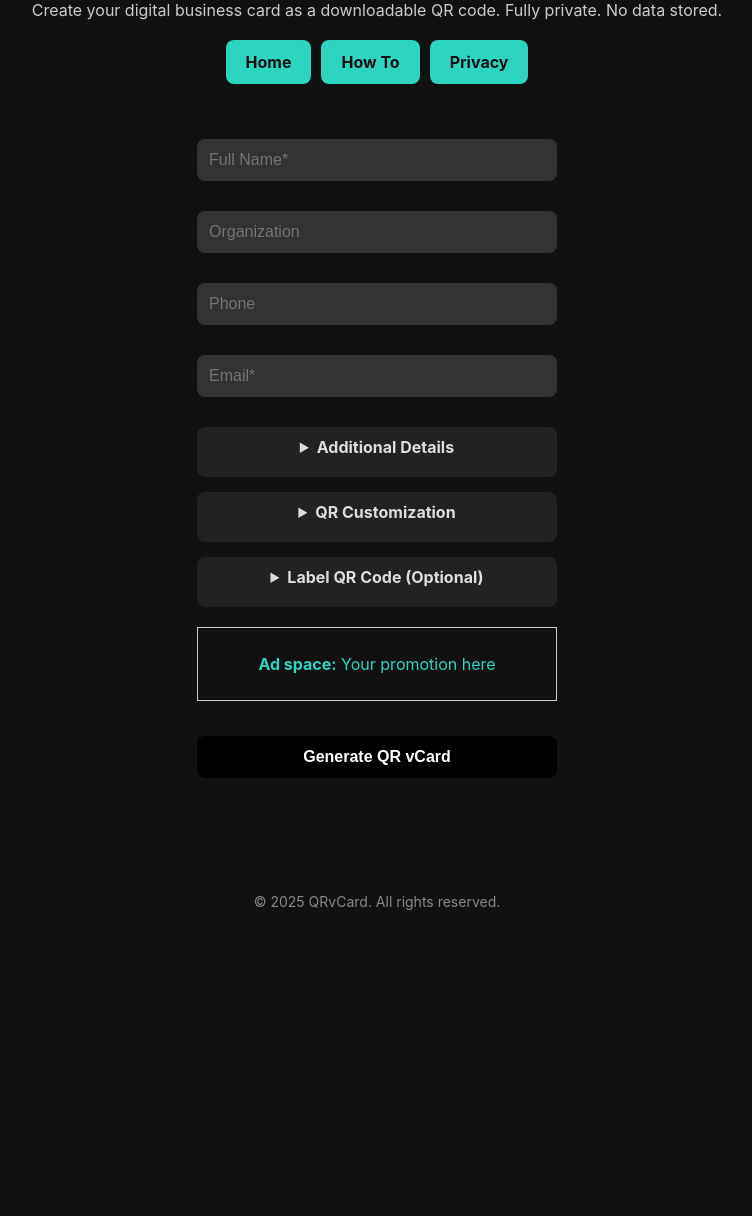
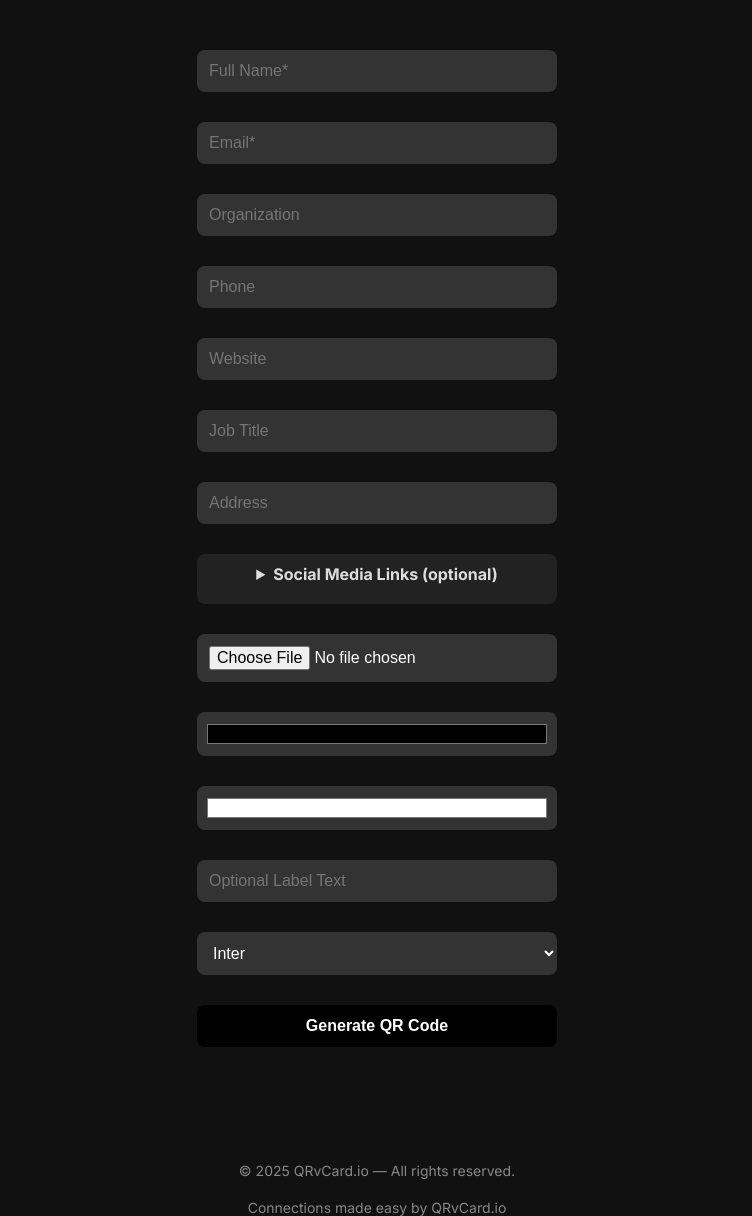
Before and after one commit to Blewens/vcard-qrcode, a plain HTML site: page generate.html in a window 1280 px wide. Shown: the part 150-1366 px from the top of the page, without its empty margins (263-1015 px from the left). Before the commit the page ends 1074 px from the top, so only its background shows below. Drawn offline with Linux system fonts and the light colour scheme.

Commit message:
Update generate.html

```diff
--- a/generate.html
+++ b/generate.html
@@ -3,81 +3,59 @@
 <head>
   <meta charset="UTF-8" />
   <meta name="viewport" content="width=device-width, initial-scale=1.0"/>
-  <title>Generate | QR vCard</title>
+  <title>QRvCard Generator</title>
+  <link href="https://fonts.googleapis.com/css2?family=Inter:wght@400;700&display=swap" rel="stylesheet"/>
   <link rel="stylesheet" href="style.css"/>
-  <link rel="icon" href="favicon.ico"/>
-  <script src="https://cdn.jsdelivr.net/npm/qrcodejs/qrcode.min.js"></script>
+  <script src="https://cdnjs.cloudflare.com/ajax/libs/qrcodejs/1.0.0/qrcode.min.js"></script>
 </head>
 <body>
   <header>
-    <a href="index.html"><img src="QRVCard.PNG" alt="QR vCard Logo" class="logo"/></a>
-    <h1>Scan, Save, Connect</h1>
-    <p class="intro">Create your digital business card as a downloadable QR code. Fully private. No data stored.</p>
-    <nav class="nav-buttons">
-      <a href="index.html" class="navBtn">Home</a>
-      <a href="how-to.html" class="navBtn">How To</a>
-      <a href="privacy.html" class="navBtn">Privacy</a>
-    </nav>
+    <img src="logo.png" alt="QRvCard Logo" class="logo" />
+    <h1>QRvCard Generator</h1>
+    <p class="intro">Create a QR code for your digital contact card.</p>
   </header>
 
   <main>
-    <form id="vcardForm">
+    <div class="form-block">
       <input type="text" id="fullName" placeholder="Full Name*" required />
+      <input type="email" id="email" placeholder="Email*" required />
       <input type="text" id="organization" placeholder="Organization" />
       <input type="tel" id="phone" placeholder="Phone" />
-      <input type="email" id="email" placeholder="Email*" required />
-
-      <details>
-        <summary>Additional Details</summary>
       <input type="url" id="website" placeholder="Website" />
       <input type="text" id="jobTitle" placeholder="Job Title" />
       <input type="text" id="address" placeholder="Address" />
+      <details>
+        <summary>Social Media Links (optional)</summary>
         <input type="url" id="linkedin" placeholder="LinkedIn" />
         <input type="url" id="twitter" placeholder="Twitter" />
         <input type="url" id="facebook" placeholder="Facebook" />
         <input type="url" id="instagram" placeholder="Instagram" />
       </details>
-
-      <details>
-        <summary>QR Customization</summary>
-        <label>Foreground:</label>
+      <input type="file" id="logoUpload" accept="image/*" />
       <input type="color" name="foreground" value="#000000" />
-        <label>Background:</label>
       <input type="color" name="background" value="#ffffff" />
-        <label>Logo:</label>
-        <input type="file" id="logoUpload" accept="image/*" />
-      </details>
-
-      <details>
-        <summary>Label QR Code (Optional)</summary>
-        <input type="text" id="qrLabelText" placeholder="e.g. John Doe vCard" />
+      <input type="text" id="qrLabelText" placeholder="Optional Label Text" />
       <select id="qrLabelFont">
         <option value="Arial">Arial</option>
-          <option value="Verdana">Verdana</option>
-          <option value="Georgia">Georgia</option>
-          <option value="Tahoma">Tahoma</option>
+        <option value="Inter" selected>Inter</option>
+        <option value="Courier New">Courier New</option>
       </select>
-      </details>
 
-      <!-- 🟧 Ad Square -->
-      <div id="adSquare" style="border: 1px solid #ccc; padding: 10px; margin: 20px 0; text-align: center;">
-        <p><strong>Ad space:</strong> Your promotion here</p>
-        <!-- You can embed actual ad scripts here -->
+      <button id="generateBtn">Generate QR Code</button>
+      <p id="countdownMessage"></p>
     </div>
 
-      <!-- ⏳ Countdown Message -->
-      <div id="countdownMessage" style="font-weight: bold; color: #2dd4bf; margin-bottom: 10px;"></div>
+    <div id="qrcode"></div>
 
-      <!-- ⚙️ Generate Button -->
-      <button type="button" id="generateBtn" class="navBtn">Generate QR vCard</button>
-    </form>
-
-    <div id="qrcode" class="qrcode-preview"></div>
     <a id="downloadQR" class="downloadBtn" style="display:none;">Download QR Code</a>
-    <a id="downloadVCF" class="downloadBtn" style="display:none;">Download vCard</a>
+    <a id="downloadVCF" class="downloadBtn" style="display:none;">Download Contact File (.vcf)</a>
   </main>
 
-  <footer><p>&copy; 2025 QRvCard. All rights reserved.</p></footer>
+  <footer>
+    <p>&copy; 2025 QRvCard.io — All rights reserved.</p>
+    <div class="footer-ad">Connections made easy by QRvCard.io</div>
+  </footer>
+
   <script src="script.js"></script>
 </body>
 </html>
```
Lines whose indentation alone changed are shown as unchanged.
